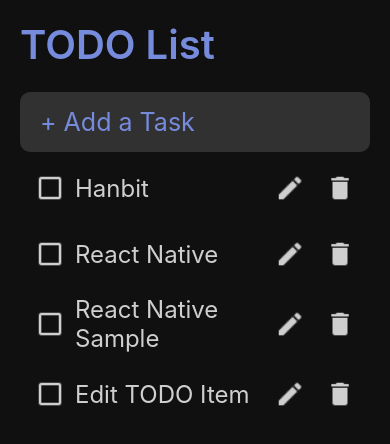
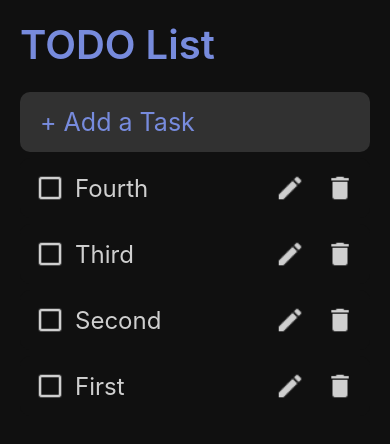
Before and after one commit to devTaemin/react-native-todo-app, a React Native app: screen / in a window 390 px wide. Shown: the top 444 px of the page. Built offline with nearby package versions, Linux system fonts and the light colour scheme.

Commit message:
Updated add function

```diff
--- a/src/App.js
+++ b/src/App.js
@@ -28,9 +28,20 @@ const List = styled.ScrollView`
 export default function App() {
     const [newTask, setNewTask] = useState('');
 
+    const [tasks, setTasks] = useState({
+        '1': { id: '1', text: 'First', 'completed': false },
+        '2': { id: '2', text: 'Second', 'completed': true },
+        '3': { id: '3', text: 'Third', 'completed': false },
+        '4': { id: '4', text: 'Fourth', 'completed': false },
+    });
+
     const _addTask = () => {
-        alert(`Add: ${newTask}`);
+        const ID = Date.now().toString();
+        const newTaskObject = {
+            [ID]: { id: ID, text: newTask, completed: false },
+        };
         setNewTask('');
+        setTasks({ ...tasks, ...newTaskObject });
     }
 
     const _handleTextChange = text => {
@@ -38,6 +49,7 @@ export default function App() {
     }
 
     const width = useWindowDimensions().width;
+
 
 
     return (
@@ -56,10 +68,9 @@ export default function App() {
                 />
 
                 <List width={width}>
-                    <Task text="Hanbit" />
-                    <Task text="React Native" />
-                    <Task text="React Native Sample" />
-                    <Task text="Edit TODO Item" />
+                    {Object.values(tasks).reverse().map(item => (
+                        <Task key={item.id} text={item.text} />
+                    ))}
                 </List>
             </Container>
         </ThemeProvider>
```
